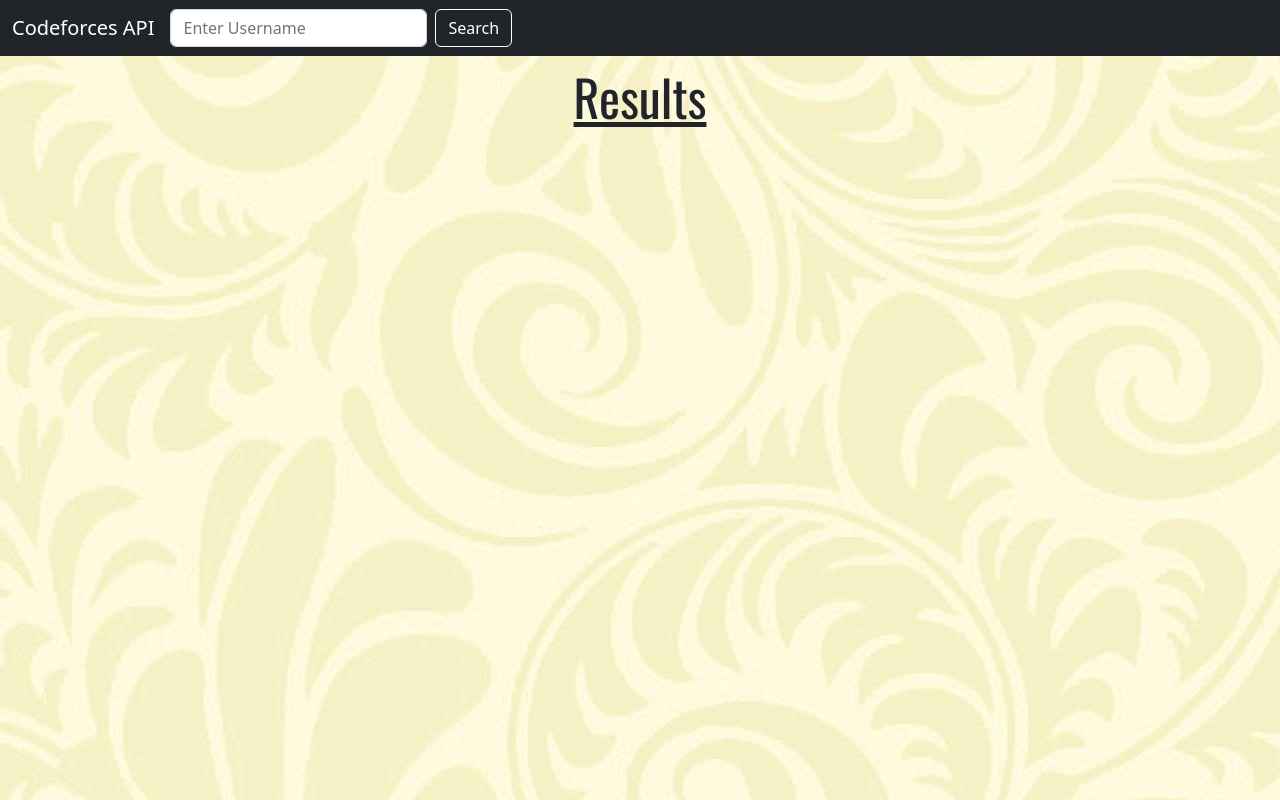
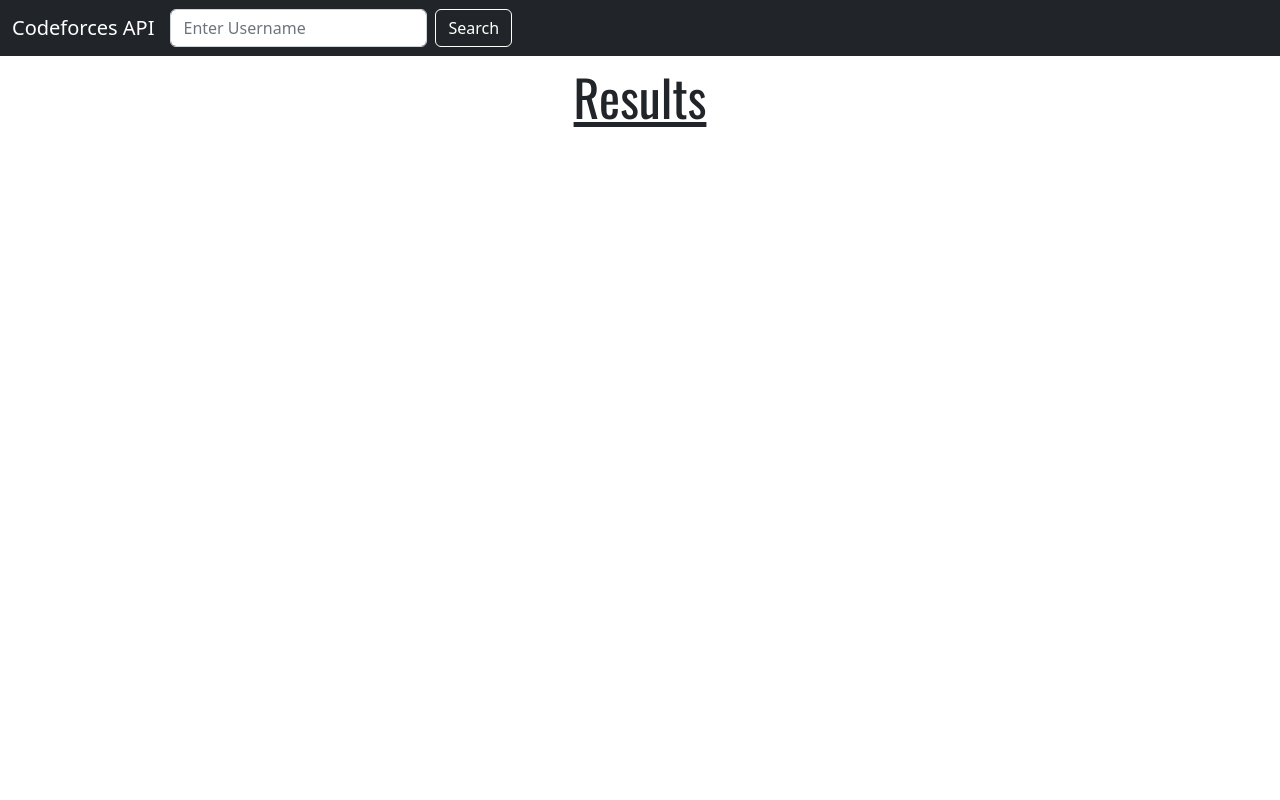
Before and after one commit to Abhijith-TR/CF-Problems-Solved, a plain HTML site: page index.html in a window 1280 px wide. Drawn offline with nearby package versions, Linux system fonts and the light colour scheme.

Commit message:
Removed Background

```diff
--- a/index.html
+++ b/index.html
@@ -12,7 +12,7 @@
     <link href="https://fonts.googleapis.com/css2?family=Oswald&display=swap" rel="stylesheet">
 </head>
 
-<body style="background: url(background.jpg);">
+<body>
     <nav class="navbar navbar-expand-lg bg-dark">
         <div class="container-fluid">
             <a class="navbar-brand" href="#" style="color: white;">Codeforces API</a>
```
Also changed, not shown: index.js (+7 -7 lines).
